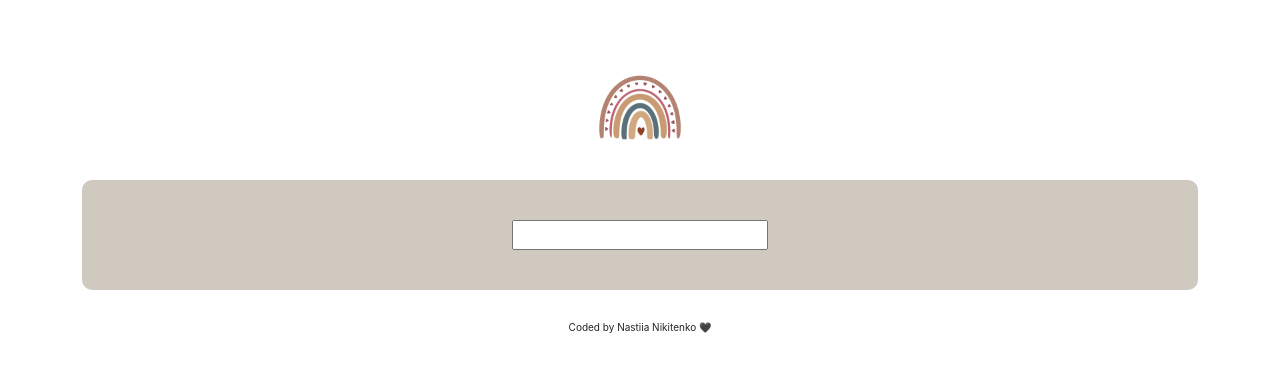
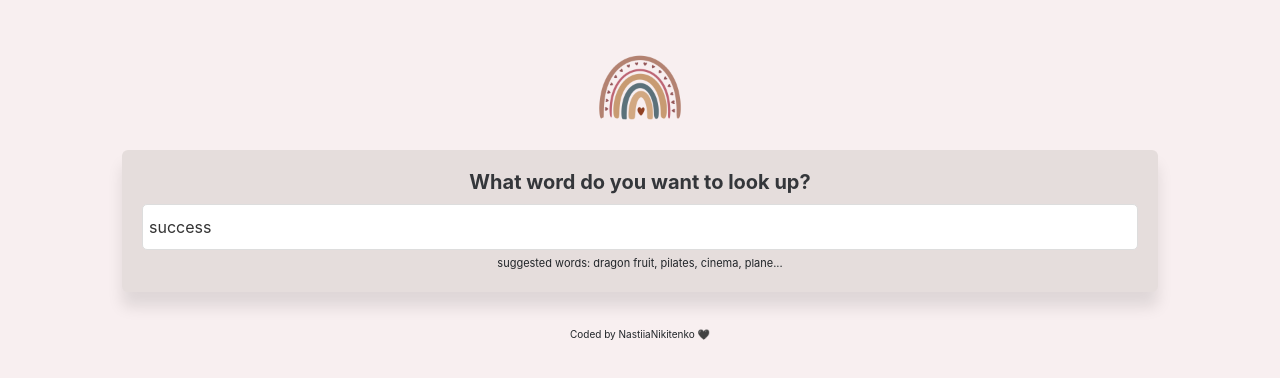
Before and after one commit to NastiiaNikitenko/dictionary-app, a React (Create React App) app: page / in a window 1280 px wide. Shown: the top 378 px of the page. Built offline with nearby package versions, Linux system fonts and the light colour scheme; no server answers.

Commit message:
Styled the application

```diff
--- a/src/App.css
+++ b/src/App.css
@@ -1,15 +1,20 @@
+body {
+  background-color: rgba(190, 100, 114, 0.1);
+}
+
 .App-header {
-  margin: 60px 0;
+  margin: 40px 0;
 }
 
 .App-logo {
   max-width: 100px;
   display: block;
   margin: 0 auto;
-  margin-bottom: -40px;
+  margin-bottom: -90px;
 }
 .App-footer {
   text-align: center;
   margin: 30px 0;
   font-size: 10px;
+  margin-top: -25px;
 }
--- a/src/App.js
+++ b/src/App.js
@@ -10,9 +10,9 @@ export default function App() {
           <img src={logo} className="App-logo img-fluid " alt="logo" />
         </header>
         <main>
-          <Dictionary />
+          <Dictionary defaultKeyword="success" />
         </main>
-        <footer className="App-footer">Coded by Nastiia Nikitenko 🖤</footer>
+        <footer className="App-footer">Coded by NastiiaNikitenko 🖤</footer>
       </div>
     </div>
   );
--- a/src/Dictionary.css
+++ b/src/Dictionary.css
@@ -1,6 +1,29 @@
 .Dictionary {
   text-align: center;
-  background-color: #d0c9c0;
   padding: 40px;
-  border-radius: 10px;
 }
+.Dictionary h1 {
+  font-size: 20px;
+  opacity: 0.9;
+  font-weight: bold;
+  margin-bottom: 10px;
+}
+.Dictionary section {
+  background-color: rgba(59, 64, 47, 0.1);
+  border-color: #5a707a;
+  border-radius: 6px;
+  margin: 20px 0;
+  box-shadow: 0px 15px 15px rgba(0, 0, 0, 0.1);
+  padding: 20px;
+}
+.Dictionary input {
+  width: 100%;
+  padding: 10px 6px;
+  border: 1px solid #ddd;
+  color: #333;
+  border-radius: 5px;
+}
+.Dictionary .hint {
+  font-size: 11px;
+  margin-top: 5px;
+}
--- a/src/Dictionary.js
+++ b/src/Dictionary.js
@@ -3,32 +3,60 @@ import axios from "axios";
 import "./Dictionary.css";
 import Results from "./Results";
 
-export default function Dictionary() {
-  const [keyword, setKeyword] = useState("");
+export default function Dictionary(props) {
+  const [keyword, setKeyword] = useState(props.defaultKeyword);
   const [results, setResults] = useState(null);
+  const [loaded, setLoaded] = useState(false);
 
   function handleResponse(response) {
-    console.log(response.data[0]);
     setResults(response.data[0]);
   }
 
-  function search(event) {
+  function search() {
+    let apiUrl = `https://api.dictionaryapi.dev/api/v2/entries/en_US/${keyword}`;
+    axios
+      .get(apiUrl)
+      .then(handleResponse)
+      .then(handleResponse)
+      .catch((error) => {
+        console.error("Error", error);
+      });
+  }
+  function handleSubmit(event) {
     event.preventDefault();
-
-    //documentation https://dictionaryapi.dev/e
-    let apiUrl = `https://api.dictionaryapi.dev/api/v2/entries/en/${keyword}`;
-
-    axios.get(apiUrl).then(handleResponse);
+    search();
   }
   function handleKeywordChange(event) {
     setKeyword(event.target.value);
+    search();
   }
+
+  function load() {
+    setLoaded(true);
+    search();
+  }
+
+  if (loaded) {
     return (
       <div className="Dictionary">
-      <form onSubmit={search}>
-        <input type="search" onChange={handleKeywordChange} />
+        <section>
+          <h1>What word do you want to look up?</h1>
+          <form onSubmit={handleSubmit}>
+            <input
+              type="search"
+              onChange={handleKeywordChange}
+              defaultValue={props.defaultKeyword}
+            />
           </form>
+          <div className="hint">
+            suggested words: dragon fruit, pilates, cinema, plane...
+          </div>
+        </section>
         <Results results={results} />
       </div>
     );
+  } else {
+    load();
+    return "loading";
   }
+}
--- /dev/null
+++ b/src/Meaning.css
@@ -0,0 +1,12 @@
+.Meaning h3 {
+  font-size: 24px;
+  line-height: 1.5;
+  font-weight: bold;
+}
+
+.Meaning .example {
+  font-size: 15px;
+  opacity: 0.7;
+  font-style: italic;
+  margin-top: 10px;
+}
--- a/src/Meaning.js
+++ b/src/Meaning.js
@@ -1,5 +1,6 @@
 import React from "react";
 import Synonyms from "./Synonyms";
+import "./Meaning.css";
 
 export default function Meaning(props) {
   console.log(props.meaning);
@@ -9,15 +10,11 @@ export default function Meaning(props) {
       {props.meaning.definitions.map(function (definition, index) {
         return (
           <div key={index}>
-            <p>
-              <strong>Definition:</strong>
-              {definition.definition}
-              <br />
-              <strong>Example:</strong>
-              <em>{definition.example}</em>
-              <br />
-              <Synonyms synonyms={definition.synonyms} />
-            </p>
+            <div className="definition">{definition.definition}</div>
+
+            <div className="example">{definition.example}</div>
+
+            <Synonyms synonyms={definition.synonyms} />
           </div>
         );
       })}
--- /dev/null
+++ b/src/Phonetic.css
@@ -0,0 +1,11 @@
+.Phonetic {
+}
+
+.Phonetic a {
+  text-decoration: none;
+  margin-right: 5px;
+}
+.Phonetic .text {
+  opacity: 0.5;
+  font-weight: bold;
+}
--- a/src/Phonetic.js
+++ b/src/Phonetic.js
@@ -1,11 +1,12 @@
 import React from "react";
+import "./Phonetic.css";
 
 export default function Phonetic(props) {
   return (
     <div className="Phonetic">
       <a href={props.phonetic.audio}>🔈</a>
-      <br />
-      {props.phonetic.text}
+
+      <span className="text">{props.phonetic.text}</span>
     </div>
   );
 }
--- /dev/null
+++ b/src/Results.css
@@ -0,0 +1,5 @@
+.Results h2 {
+  font-size: 36px;
+  font-weight: bold;
+  line-height: 1.5;
+}
--- a/src/Results.js
+++ b/src/Results.js
@@ -1,11 +1,13 @@
 import React from "react";
 import Meaning from "./Meaning";
 import Phonetic from "./Phonetic";
+import "./Results.css";
 
 export default function Results(props) {
   if (props.results) {
     return (
       <div className="Results">
+        <section>
           <h2>{props.results.word}</h2>
           {props.results.phonetics.map(function (phonetic, index) {
             return (
@@ -14,11 +16,12 @@ export default function Results(props) {
               </div>
             );
           })}
+        </section>
         {props.results.meanings.map(function (meaning, index) {
           return (
-            <div key={index}>
+            <section key={index}>
               <Meaning meaning={meaning} />
-            </div>
+            </section>
           );
         })}
       </div>
--- /dev/null
+++ b/src/Synonyms.css
@@ -0,0 +1,11 @@
+.Synoynms {
+  margin: 15px 0 0;
+  padding: 0;
+}
+
+.Synonyms li {
+  font-size: 13px;
+  display: inline-block;
+  padding-right: 10px;
+  line-height: 1;
+}
--- a/src/Synonyms.js
+++ b/src/Synonyms.js
@@ -1,4 +1,5 @@
 import React from "react";
+import "./Synonyms.css";
 
 export default function Synonyms(props) {
   if (props.synonyms) {
```
Lines whose indentation alone changed are shown as unchanged.
